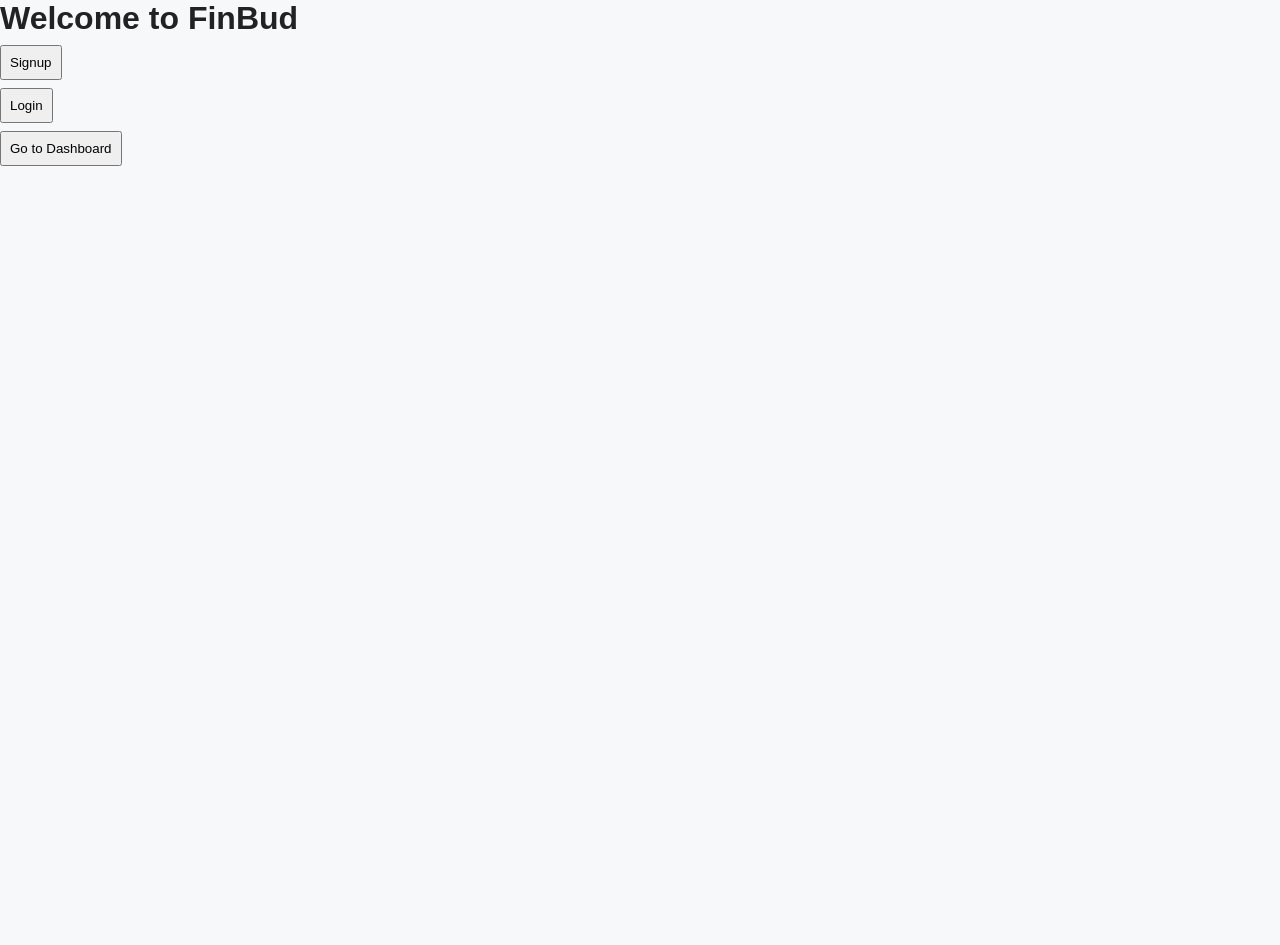
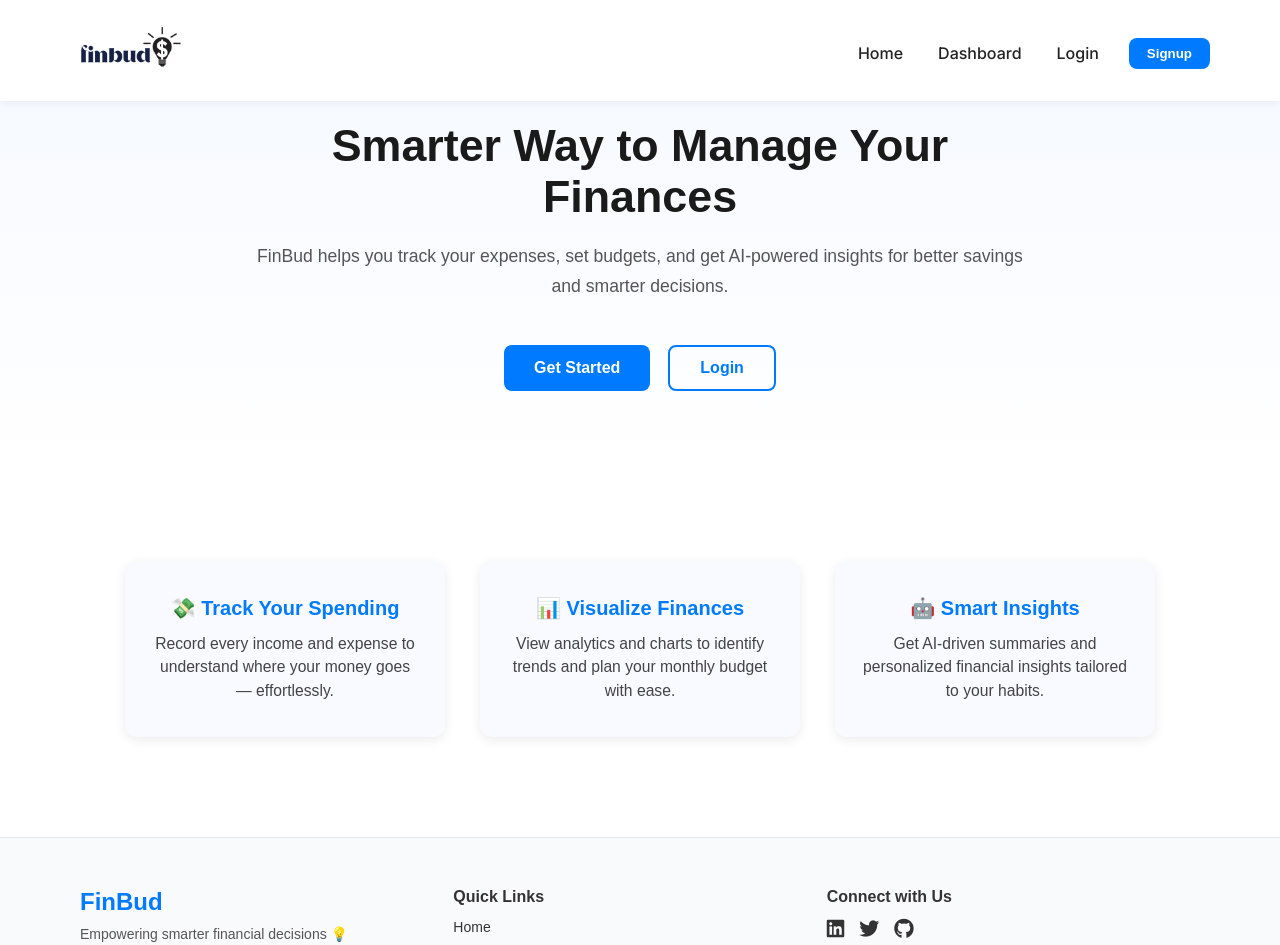
Before and after one commit to lakshyabapna/FinBud, a React (Vite) app in the folder client/: page / in a window 1280 px wide. Shown: the top 945 px of the page. Before the commit the page ends 800 px from the top, so only its background shows below. Built offline with nearby package versions, Linux system fonts and the light colour scheme.

Commit message:
Done with very basic home page containing navbar and footbar

```diff
--- a/client/index.html
+++ b/client/index.html
@@ -1,6 +1,11 @@
 <!doctype html>
 <html lang="en">
   <head>
+    <link
+  rel="stylesheet"
+  href="https://cdnjs.cloudflare.com/ajax/libs/font-awesome/6.5.0/css/all.min.css"
+/>
+
     <meta charset="UTF-8" />
     <link rel="icon" type="image/svg+xml" href="/vite.svg" />
     <meta name="viewport" content="width=device-width, initial-scale=1.0" />
--- /dev/null
+++ b/client/src/components/Footer.css
@@ -0,0 +1,98 @@
+.footer {
+  background-color: #f9fafc;
+  padding: 50px 80px 20px;
+  font-family: "Inter", sans-serif;
+  color: #333;
+  border-top: 1px solid #e5e7eb;
+}
+
+.footer-content {
+  display: flex;
+  justify-content: space-between;
+  align-items: flex-start;
+  flex-wrap: wrap;
+  margin-bottom: 25px;
+}
+
+.footer-left {
+  flex: 1;
+  min-width: 220px;
+}
+
+.footer-logo {
+  color: #007bff;
+  font-size: 24px;
+  font-weight: 700;
+  margin-bottom: 8px;
+}
+
+.footer-tagline {
+  color: #555;
+  font-size: 14px;
+  line-height: 1.5;
+}
+
+.footer-links {
+  flex: 1;
+  min-width: 200px;
+}
+
+.footer-links h4 {
+  font-size: 16px;
+  margin-bottom: 12px;
+  font-weight: 600;
+}
+
+.footer-links ul {
+  list-style: none;
+  padding: 0;
+}
+
+.footer-links ul li {
+  margin-bottom: 8px;
+}
+
+.footer-links ul li a {
+  color: #333;
+  text-decoration: none;
+  font-size: 14px;
+  transition: color 0.3s;
+}
+
+.footer-links ul li a:hover {
+  color: #007bff;
+}
+
+.footer-social {
+  flex: 1;
+  min-width: 200px;
+}
+
+.footer-social h4 {
+  font-size: 16px;
+  margin-bottom: 12px;
+  font-weight: 600;
+}
+
+.social-icons {
+  display: flex;
+  gap: 15px;
+}
+
+.social-icons a {
+  font-size: 20px;
+  color: #333;
+  transition: color 0.3s;
+}
+
+.social-icons a:hover {
+  color: #007bff;
+}
+
+.footer-bottom {
+  border-top: 1px solid #e5e7eb;
+  text-align: center;
+  padding-top: 15px;
+  font-size: 13px;
+  color: #666;
+}
--- /dev/null
+++ b/client/src/components/Footer.jsx
@@ -0,0 +1,45 @@
+import "./Footer.css";
+
+export default function Footer() {
+  return (
+    <footer className="footer">
+      <div className="footer-content">
+
+        <div className="footer-left">
+          <h2 className="footer-logo">FinBud</h2>
+          <p className="footer-tagline">
+            Empowering smarter financial decisions 💡
+          </p>
+        </div>
+
+        <div className="footer-links">
+          <h4>Quick Links</h4>
+          <ul>
+            <li><a href="/">Home</a></li>
+            <li><a href="/dashboard">Dashboard</a></li>
+            <li><a href="/login">Login</a></li>
+            <li><a href="/signup">Signup</a></li>
+          </ul>
+        </div>
+        <div className="footer-social">
+          <h4>Connect with Us</h4>
+          <div className="social-icons">
+            <a href="https://linkedin.com" target="_blank" rel="noreferrer">
+              <i className="fab fa-linkedin"></i>
+            </a>
+            <a href="https://twitter.com" target="_blank" rel="noreferrer">
+              <i className="fab fa-twitter"></i>
+            </a>
+            <a href="https://github.com" target="_blank" rel="noreferrer">
+              <i className="fab fa-github"></i>
+            </a>
+          </div>
+        </div>
+      </div>
+
+      <div className="footer-bottom">
+        <p>© {new Date().getFullYear()} FinBud. All rights reserved.</p>
+      </div>
+    </footer>
+  );
+}
--- /dev/null
+++ b/client/src/components/Navbar.css
@@ -0,0 +1,74 @@
+.navbar {
+  display: flex;
+  justify-content: space-between;
+  align-items: center;
+  padding: 18px 70px;
+  background-color: white;
+  position: fixed;
+  top: 0;
+  width: 100%;
+  z-index: 1000;
+  transition: background-color 0.4s ease, box-shadow 0.4s ease;
+  box-shadow: 0 2px 8px rgba(0, 0, 0, 0.06);
+}
+
+.navbar.transparent-bg {
+  background-color: transparent;
+  box-shadow: none;
+}
+
+.nav-left {
+  display: flex;
+  align-items: center;
+  cursor: pointer;
+}
+
+.nav-logo {
+  height: 65px;
+  object-fit: contain;
+  padding-right: 50px;
+  padding-bottom: 8px;
+  z-index: 1010;
+}
+
+.nav-menu {
+  list-style: none;
+  display: flex;
+  gap: 35px;
+  margin: 0;
+  padding: 0;
+  margin-top: 5px;
+  justify-content: right;
+  width: 1100px;
+}
+
+.nav-menu li {
+  cursor: pointer;
+  font-weight: 500;
+  font-family: "Inter", sans-serif;
+  color: #222;
+  transition: color 0.3s ease;
+}
+
+.nav-menu li:hover {
+  color: #007bff;
+}
+
+.signup-btn {
+  background-color: #007bff;
+  color: white;
+  padding: 8px 18px;
+  border-radius: 8px;
+  font-weight: 600;
+  border: none;
+  transition: all 0.3s ease;
+  margin-top: 5px;
+  margin-left: 30px;
+  cursor: pointer;
+  z-index: 1010;
+}
+
+.signup-btn:hover {
+  background-color: #005ed2;
+  transform: translateY(-2px);
+}
--- /dev/null
+++ b/client/src/components/Navbar.jsx
@@ -0,0 +1,40 @@
+import { useEffect, useState } from "react";
+import { useNavigate } from "react-router-dom";
+import "./Navbar.css";
+import logo from "../../assets/Screenshot_2025-11-11_at_2.28.23_PM-removebg-preview.png";
+
+export default function Navbar() {
+  const navigate = useNavigate();
+  const [isTransparent, setIsTransparent] = useState(false);
+
+  useEffect(() => {
+    const handleScroll = () => {
+      if (window.scrollY > 80) {
+        setIsTransparent(true);
+      } else {
+        setIsTransparent(false);
+      }
+    };
+
+    window.addEventListener("scroll", handleScroll);
+    return () => window.removeEventListener("scroll", handleScroll);
+  }, []);
+
+  return (
+    <nav className={`navbar ${isTransparent ? "transparent-bg" : ""}`}>
+      <div className="nav-left" onClick={() => navigate("/")}>
+        <img src={logo} alt="FinBud Logo" className="nav-logo" />
+      </div>
+
+      <ul className="nav-menu">
+        <li onClick={() => navigate("/")}>Home</li>
+        <li onClick={() => navigate("/dashboard")}>Dashboard</li>
+        <li onClick={() => navigate("/login")}>Login</li>
+      </ul>
+
+      <button onClick={() => navigate("/signup")} className="signup-btn">
+        Signup
+      </button>
+    </nav>
+  );
+}
--- a/client/src/index.css
+++ b/client/src/index.css
@@ -6,7 +6,7 @@
 }
 
 body {
-  background-color: #f6f8fa;
+  background-color: #f7f7f7;
   color: #222;
 }
 
--- a/client/src/pages/Home.css
+++ b/client/src/pages/Home.css
@@ -0,0 +1,109 @@
+@import url("https://fonts.googleapis.com/css2?family=Inter:wght@400;500;600;700&display=swap");
+
+.home-container {
+  font-family: "Inter", sans-serif;
+  background-color: #f9fbff;
+  display: flex;
+  flex-direction: column;
+  min-height: 100vh;
+}
+
+
+.hero {
+  text-align: center;
+  padding: 120px 20px 100px;
+  background: linear-gradient(180deg, #f4f8ff 0%, #ffffff 100%);
+}
+
+.hero-content {
+  max-width: 780px;
+  margin: 0 auto;
+}
+
+.hero-content h1 {
+  font-size: 2.8rem;
+  font-weight: 700;
+  color: #1a1a1a;
+  margin-bottom: 20px;
+}
+
+.hero-content p {
+  color: #555;
+  font-size: 1.1rem;
+  margin-bottom: 35px;
+  line-height: 1.7;
+}
+
+.hero-buttons {
+  display: flex;
+  justify-content: center;
+  gap: 18px;
+}
+
+.primary-btn,
+.secondary-btn {
+  padding: 12px 30px;
+  border: none;
+  border-radius: 8px;
+  font-weight: 600;
+  cursor: pointer;
+  transition: all 0.3s ease;
+  font-size: 16px;
+}
+
+.primary-btn {
+  background-color: #007bff;
+  color: white;
+}
+
+.primary-btn:hover {
+  background-color: #005ed2;
+}
+
+.secondary-btn {
+  background-color: transparent;
+  color: #007bff;
+  border: 2px solid #007bff;
+}
+
+.secondary-btn:hover {
+  background-color: #007bff;
+  color: white;
+}
+
+.features {
+  display: flex;
+  flex-wrap: wrap;
+  justify-content: center;
+  gap: 35px;
+  padding: 70px 20px 100px;
+  background-color: #ffffff;
+}
+
+.feature-card {
+  background-color: #f8faff;
+  border-radius: 12px;
+  box-shadow: 0 3px 12px rgba(0, 0, 0, 0.08);
+  padding: 35px 25px;
+  width: 320px;
+  text-align: center;
+  transition: transform 0.3s ease, box-shadow 0.3s ease;
+}
+
+.feature-card:hover {
+  transform: translateY(-5px);
+  box-shadow: 0 5px 18px rgba(0, 0, 0, 0.1);
+}
+
+.feature-card h3 {
+  color: #007bff;
+  margin-bottom: 12px;
+  font-size: 1.25rem;
+  font-weight: 600;
+}
+
+.feature-card p {
+  color: #444;
+  font-size: 0.98rem;
+  line-height: 1.5;
+}
--- a/client/src/pages/Home.jsx
+++ b/client/src/pages/Home.jsx
@@ -1,3 +1,6 @@
+
+import Navbar from "../components/Navbar";
+import Footer from "../components/Footer";
 import { useNavigate } from "react-router-dom";
 import "./Home.css";
 
@@ -5,21 +8,58 @@ export default function Home() {
   const navigate = useNavigate();
 
   return (
-    <div>
-      <h1>Welcome to FinBud</h1>
-      <div>
-        <button onClick={() => navigate("/signup")}>
-          Signup
-        </button>
-        <button onClick={() => navigate("/login")}>
-          Login
-        </button>
-        <button
-          onClick={() => navigate("/dashboard")}
-        >
-          Go to Dashboard
-        </button>
-      </div>
+    <div className="home-container">
+      <Navbar />
+
+      <section className="hero">
+        <div className="hero-content">
+          <h1>Smarter Way to Manage Your Finances</h1>
+          <p>
+            FinBud helps you track your expenses, set budgets, and get
+            AI-powered insights for better savings and smarter decisions.
+          </p>
+          <div className="hero-buttons">
+            <button
+              onClick={() => navigate("/signup")}
+              className="primary-btn"
+            >
+              Get Started
+            </button>
+            <button
+              onClick={() => navigate("/login")}
+              className="secondary-btn"
+            >
+              Login
+            </button>
+          </div>
+        </div>
+      </section>
+
+      <section className="features">
+        <div className="feature-card">
+          <h3>💸 Track Your Spending</h3>
+          <p>
+            Record every income and expense to understand where your money goes
+            — effortlessly.
+          </p>
+        </div>
+        <div className="feature-card">
+          <h3>📊 Visualize Finances</h3>
+          <p>
+            View analytics and charts to identify trends and plan your monthly
+            budget with ease.
+          </p>
+        </div>
+        <div className="feature-card">
+          <h3>🤖 Smart Insights</h3>
+          <p>
+            Get AI-driven summaries and personalized financial insights tailored
+            to your habits.
+          </p>
+        </div>
+      </section>
+
+      <Footer />
     </div>
   );
 }
```
Also changed, not shown: client/assets/Screenshot_2025-11-11_at_2.28.23_PM-removebg-preview.png (added), 1 other file (tests, documents, lock files or other folders).
